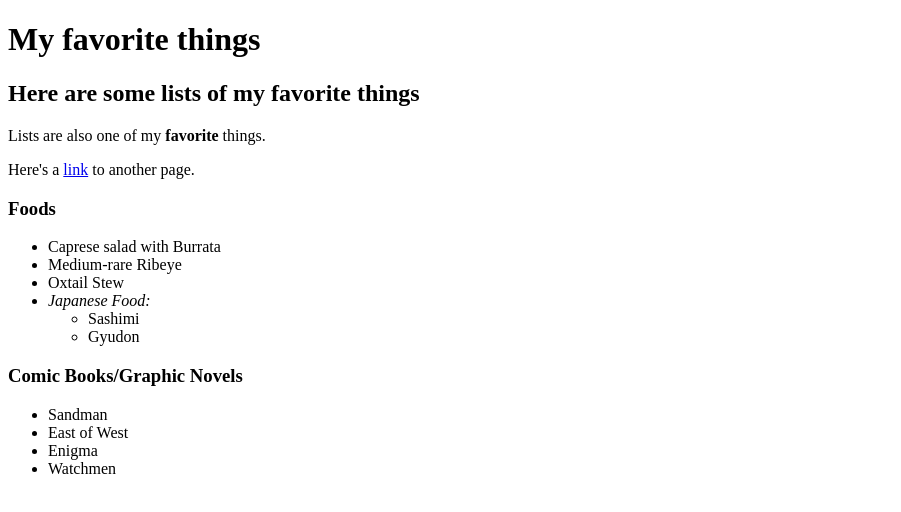
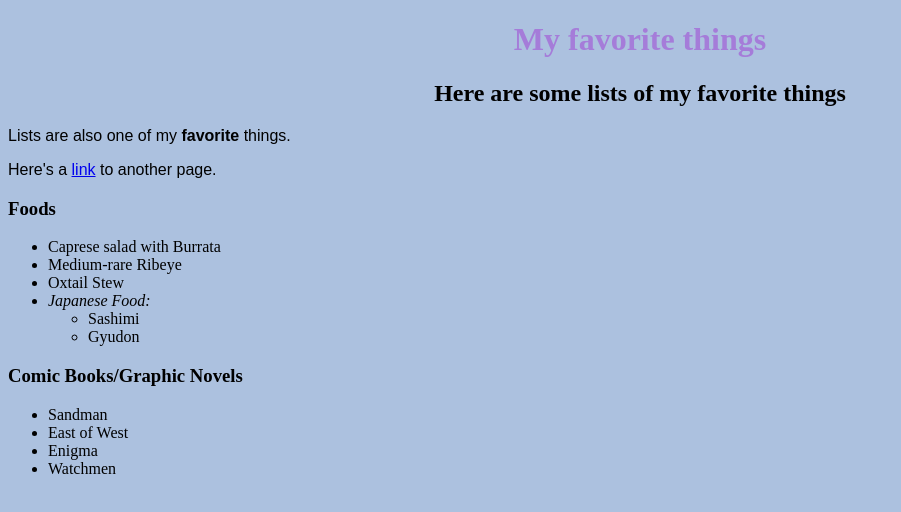
Before and after one commit to arielspear/epicodus, a plain HTML site: page layouttest.html in a window 1280 px wide. Shown: the whole page, without its empty margins (0-901 px from the left). Drawn offline with Linux system fonts and the light colour scheme.

Commit message:
CSS styling

```diff
--- /dev/null
+++ b/css/styles.css
@@ -0,0 +1,22 @@
+body{
+  background-color: #acc1df;
+}
+
+h1{
+  color: #a57cd9;
+  text-align: center;
+}
+
+h2{
+  font-weight: bold;
+  text-align: center;
+}
+
+h3{
+  font-weight: bold;
+}
+
+p{
+  text-align: left;
+  font-family: sans-serif;
+}
--- a/layouttest.html
+++ b/layouttest.html
@@ -1,6 +1,7 @@
 <!DOCTYPE html>
 <html>
 	<head>
+		<link rel="stylesheet" type="text/css" href="css/styles.css" media="all">
 		<title>Ariel's favotite things</title>
 	</head>
 	<body>
```
Also changed, not shown: linkedpage.html (+1 -0 lines).
